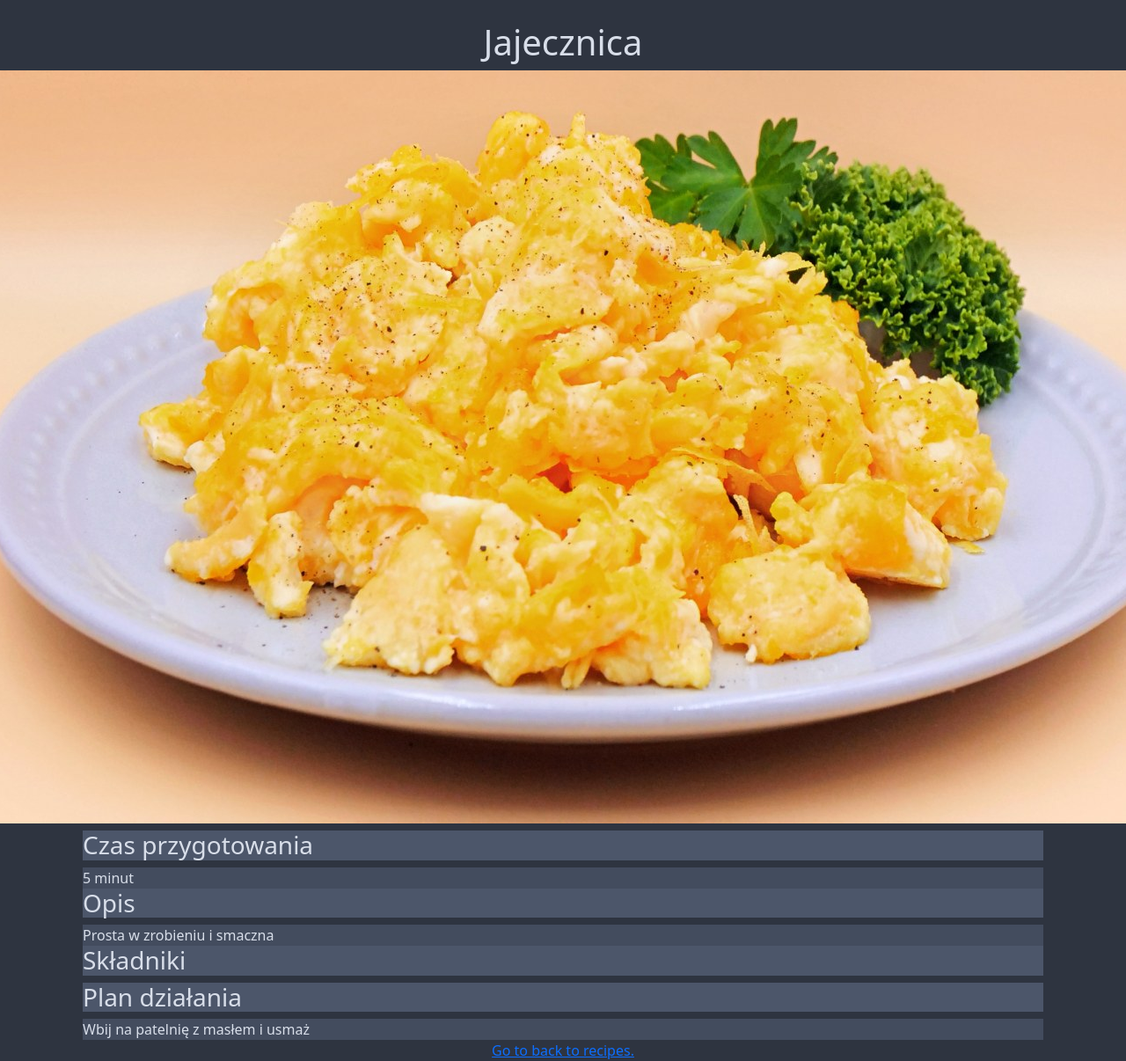
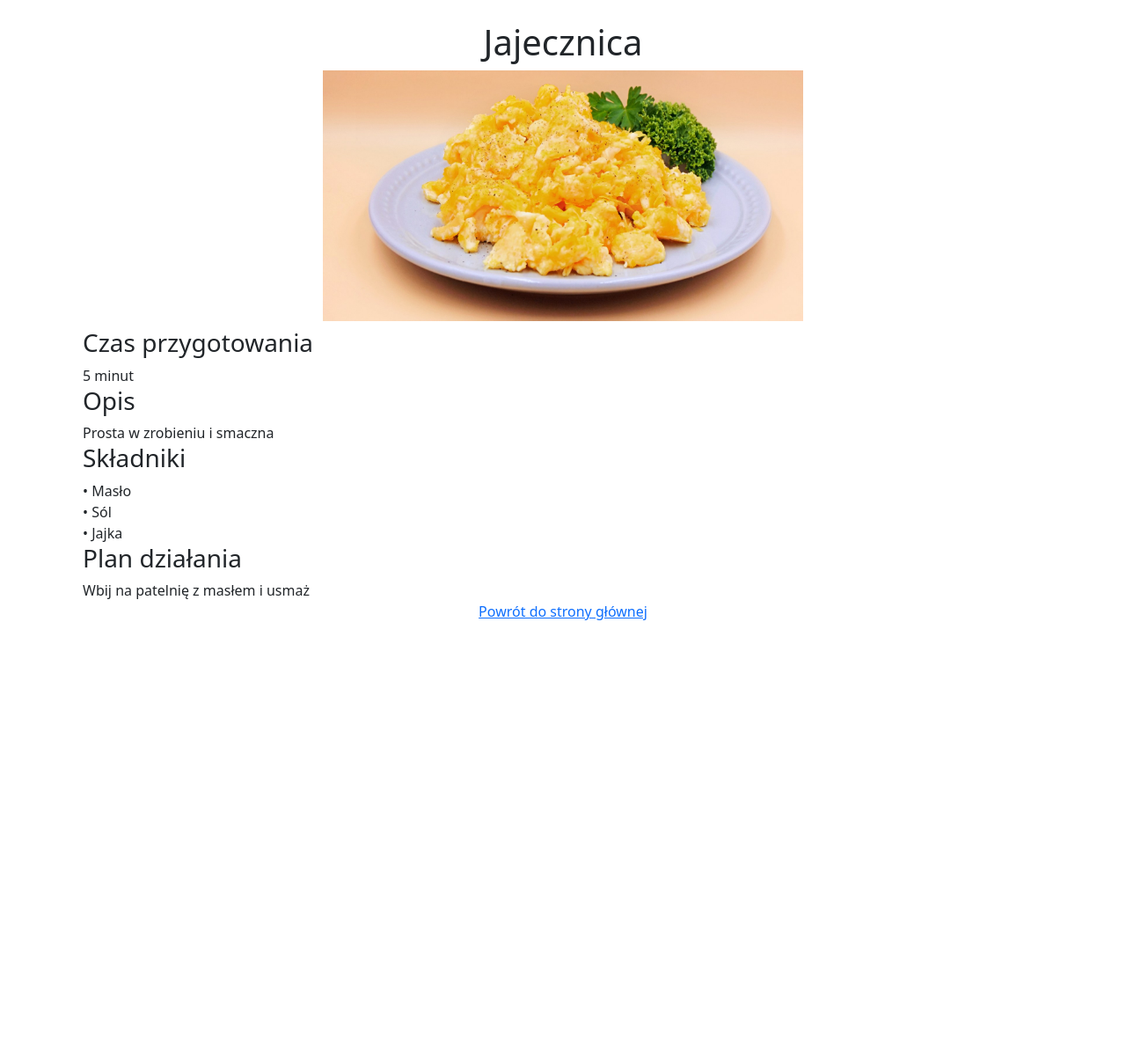
Before and after one commit to Tielik/KuchniaSnafa, a Flask app: page /danie/1 in a window 1280 px wide; the page is wider, and only the part inside the window is pictured. Shown: that part at 88% size. After the commit the page ends 705 px from the top of that part, so only its background shows below. Run offline with Flask 3, Linux system fonts and the light colour scheme; data comes from the database, SQL or seed files in the repository.

Commit message:
Ingredients are displayed in the dish site, Sass changes

```diff
--- a/pythonProject/website/Templates/dishSite.html
+++ b/pythonProject/website/Templates/dishSite.html
@@ -2,19 +2,6 @@
 
 {% block title %}Kuchnia Snafa{% endblock %}
 {% block content %}
-<style>
-  body{
-    background-color: #2E3440;
-    color:#D8DEE9;
-  }
-  H3{
-    background-color: #4C566A;
-    }
-  #MAINTEXT{
-    background-color: #434C5E;
-    }
-
-</style>
     <div class="container">
       <div class="row">
         <div class="col-12 d-flex justify-content-center">
@@ -23,7 +10,7 @@
       </div>
       <div class="row">
         <div class="col-12 d-flex justify-content-center ">
-          <h3><img src="{{url_path}}" ></h3>
+          <h3><img class="siteImg mx-auto" src="{{url_path}}"></h3>
         </div>
       </div>
       <div class="row">
@@ -48,6 +35,11 @@
     </div>
     <div class="col-12" id="MAINTEXT">
       {{danie.skladniki}}
+      {% for skladnik in skladniki %}
+      {% if skladnik.id|string in danie.ListaSkladnikow %}
+        &#8226; {{skladnik.Nazwa}} <br>
+      {% endif %}
+      {% endfor %}
     </div>
     <div class="col-12">
       <h3>Plan działania</h3>
@@ -57,7 +49,7 @@
     </div>
     <div class="col-12 text-center">
           <a href="/">
-            Go to back to recipes.
+           Powrót do strony głównej
           </a>
         </div>
 
--- a/pythonProject/website/static/css/styles.css
+++ b/pythonProject/website/static/css/styles.css
@@ -94,11 +94,6 @@ body {
   border-bottom-left-radius: 0.375rem;
 }
 
-.logo {
-  color: #347c37;
-  text-align: center;
-}
-
 .btn-primary {
   --bs-btn-bg: #43a047;
   --bs-btn-border-color: #43a047;
@@ -108,12 +103,6 @@ body {
   --bs-btn-active-border-color: #2c6a2f;
   --bs-btn-disabled-bg: #43a047;
   --bs-btn-disabled-border-color: #43a047;
-}
-
-.btn-light {
-  --bs-btn-border-color: #43a047;
-  --bs-btn-hover-border-color: #347c37;
-  --bs-btn-active-border-color: #2c6a2f;
 }
 
 .btn-danger {
@@ -128,3 +117,20 @@ body {
   padding-top: 0;
   padding-bottom: 0;
 }
+
+.btn-light {
+  --bs-btn-border-color: #43a047;
+  --bs-btn-hover-border-color: #347c37;
+  --bs-btn-active-border-color: #2c6a2f;
+}
+
+.logo {
+  color: #347c37;
+  text-align: center;
+}
+
+.siteImg {
+  height: auto;
+  max-width: 50%;
+  display: block;
+}
--- a/pythonProject/website/static/css/styles.scss
+++ b/pythonProject/website/static/css/styles.scss
@@ -38,7 +38,7 @@
     flex: none !important;
 }
 
-@media (min-width: 992px) {
+@mixin biggerMedia {
     .seven-cols {
         .col-md-1 {
             @include cols-seven;
@@ -54,20 +54,12 @@
     }
 }
 
+@media (min-width: 992px) {
+    @include biggerMedia;
+}
+
 @media (min-width: 1200px) {
-    .seven-cols {
-        .col-md-1 {
-            @include cols-seven;
-        }
-
-        .col-sm-1 {
-            @include cols-seven;
-        }
-
-        .col-lg-1 {
-            @include cols-seven;
-        }
-    }
+    @include biggerMedia;
 }
 
 body {
@@ -106,22 +98,28 @@ body {
     border-bottom-left-radius: 0.375rem;
 }
 
-$primary-color: #43a047;
-
-.logo {
-    color: #{darken($primary-color, 10%)};
-    text-align: center;
+@mixin btn($color) {
+    --bs-btn-bg: #{$color};
+    --bs-btn-border-color: #{$color};
+    --bs-btn-hover-bg: #{darken($color, 5%)};
+    --bs-btn-hover-border-color: #{darken($color, 10%)};
+    --bs-btn-active-bg: #{darken($color, 10%)};
+    --bs-btn-active-border-color: #{darken($color, 15%)};
+    --bs-btn-disabled-bg: #{$color};
+    --bs-btn-disabled-border-color: #{$color};
 }
 
+$primary-color: #43a047;
+$danger-color: #f44336;
+
 .btn-primary {
-    --bs-btn-bg: #{$primary-color};
-    --bs-btn-border-color: #{$primary-color};
-    --bs-btn-hover-bg: #{darken($primary-color, 5%)};
-    --bs-btn-hover-border-color: #{darken($primary-color, 10%)};
-    --bs-btn-active-bg: #{darken($primary-color, 10%)};
-    --bs-btn-active-border-color: #{darken($primary-color, 15%)};
-    --bs-btn-disabled-bg: #{$primary-color};
-    --bs-btn-disabled-border-color: #{$primary-color};
+    @include btn($primary-color);
+}
+
+.btn-danger {
+    @include btn($danger-color);
+    padding-top: 0;
+    padding-bottom: 0;
 }
 
 .btn-light {
@@ -130,17 +128,13 @@ $primary-color: #43a047;
     --bs-btn-active-border-color: #{darken($primary-color, 15%)};
 }
 
-$danger-color: #f44336;
+.logo {
+    color: #{darken($primary-color, 10%)};
+    text-align: center;
+}
 
-.btn-danger {
-    --bs-btn-bg: #{$danger-color};
-    --bs-btn-border-color: #{$danger-color};
-    --bs-btn-hover-bg: #{darken($danger-color, 5%)};
-    --bs-btn-hover-border-color: #{darken($danger-color, 10%)};
-    --bs-btn-active-bg: #{darken($danger-color, 10%)};
-    --bs-btn-active-border-color: #{darken($danger-color, 15%)};
-    --bs-btn-disabled-bg: #{$danger-color};
-    --bs-btn-disabled-border-color: #{$danger-color};
-    padding-top: 0;
-    padding-bottom: 0;
+.siteImg {
+    height: auto;
+    max-width: 50%;
+    display: block;
 }
--- a/pythonProject/website/views.py
+++ b/pythonProject/website/views.py
@@ -125,5 +125,6 @@ def index():
 
 @views.route('/danie/<int:id>', methods=['POST', 'GET'])
 def indexDanie(id):
+    skladniki = db.session.query(Skladniki)
     danie = db.session.query(Przepisy).filter(Przepisy.id == id).first()
-    return render_template('dishSite.html', danie=danie,url_path=url_for('static',filename='img/'+str(danie.id)+'.png'))
+    return render_template('dishSite.html', skladniki=skladniki, danie=danie,url_path=url_for('static',filename='img/'+str(danie.id)+'.png'))
```
